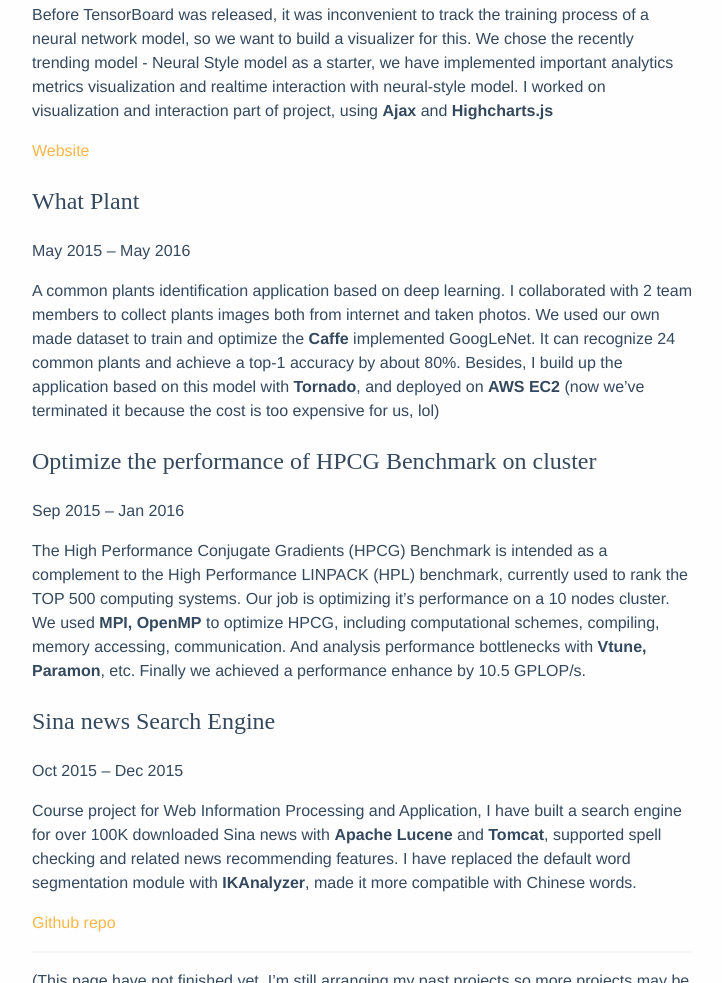
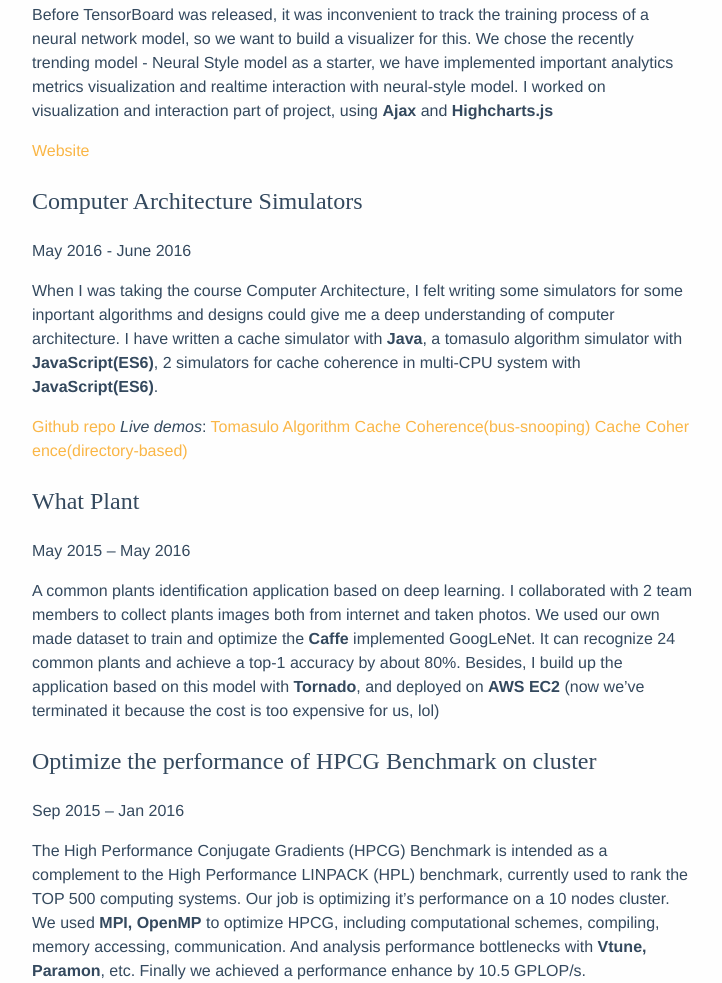
Before and after one commit to xymeow/xymeow.github.io, a plain HTML site: page about/index.html in a window 1280 px wide. Shown: the part 1483-2466 px from the top of the page, without its empty margins (278-1000 px from the left). Drawn offline with Linux system fonts and the light colour scheme.

Commit message:
blog update Sun 16 Sep 2018 21:53:16 PDT

```diff
--- a/about/index.html
+++ b/about/index.html
@@ -75,7 +75,7 @@ Implementation of key features in JOS kernel on-going">
 
 
 
-<meta itemprop="wordCount" content="682">
+<meta itemprop="wordCount" content="752">
 
 
 
@@ -211,6 +211,15 @@ I worked on visualization and interaction part of project, using <strong>Ajax</s
 
 <p><a href="https://github.com/suquark/neural-style-visualizer">Website</a></p>
 
+<h2 id="computer-architecture-simulators">Computer Architecture Simulators</h2>
+
+<p>May 2016 - June 2016</p>
+
+<p>When I was taking the course Computer Architecture, I felt writing some simulators for some inportant algorithms and designs could give me a deep understanding of computer architecture. I have written a cache simulator with <strong>Java</strong>, a tomasulo algorithm simulator with <strong>JavaScript(ES6)</strong>, 2 simulators for cache coherence in multi-CPU system with <strong>JavaScript(ES6)</strong>.</p>
+
+<p><a href="https://github.com/xymeow/computer-architecture-simulators">Github repo</a>
+<em>Live demos</em>: <a href="https://xymeow.github.io/computer-architecture-simulators/tomasulo_simulator/">Tomasulo Algorithm</a>    <a href="https://xymeow.github.io/computer-architecture-simulators/cache_coherence_simulators/snoopingindex">Cache Coherence(bus-snooping)</a>    <a href="https://xymeow.github.io/computer-architecture-simulators/cache_coherence_simulators/dirindex">Cache Coherence(directory-based)</a></p>
+
 <h2 id="what-plant">What Plant</h2>
 
 <p>May 2015 – May 2016</p>
```
